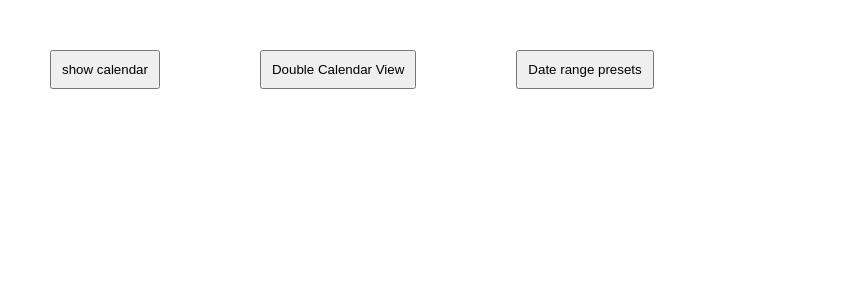
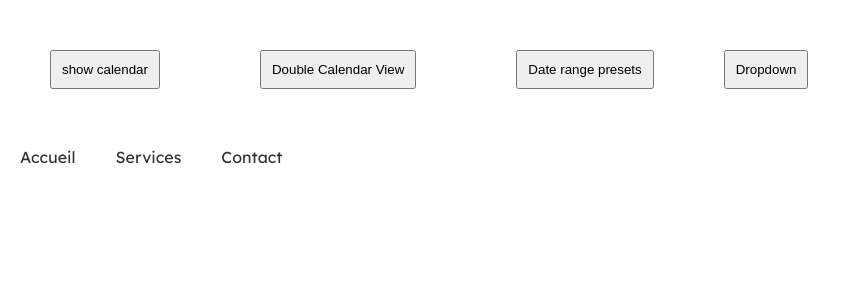
Before and after one commit to cesarvanel/my-components-pallet, a React (Vite) app: page / in a window 1280 px wide. Shown: the top 300 px of the page, without its empty margins (0-851 px from the left). Built offline with nearby package versions, Linux system fonts and the light colour scheme.

Commit message:
add a navbar component

```diff
--- a/src/App.tsx
+++ b/src/App.tsx
@@ -3,15 +3,22 @@ import { PopOver } from "./components/pop-over/pop-over";
 import { DoubleDatePicker } from "./components/date-picker/double-date-picker/double-date-picker";
 import { DateRangePreset } from "./components/date-picker/date-range-preset/date-range-preset";
 import { SimpleDatePicker } from "./components/date-picker/simple-date-picker/simple-date-picker";
+import { useDropDown } from "./components/drop-down/use-drop-down";
+import { DropDown } from "./components/drop-down/drop-down";
+import { Button } from "./components/button/button";
+import NavBar from "./components/navbar/nav-bar";
 
 const App = () => {
   const [showPopOver, setShowPopOver] = useState<boolean>(false);
   const [showDoubleCalendar, setShowDoubleCalendar] = useState<boolean>(false);
 
   const [showPresetRange, setShowPresetRange] = useState<boolean>(false);
+
+  const dropDownBehavior = useDropDown();
+
   return (
     <div>
-      <button
+      <Button
         onClick={() => {
           setShowPopOver(!showPopOver);
         }}
@@ -22,9 +29,9 @@ const App = () => {
         }}
       >
         show calendar
-      </button>
+      </Button>
 
-      <button
+      <Button
         onClick={() => {
           setShowDoubleCalendar(!showDoubleCalendar);
         }}
@@ -35,9 +42,9 @@ const App = () => {
         }}
       >
         Double Calendar View
-      </button>
+      </Button>
 
-      <button
+      <Button
         onClick={() => {
           setShowPresetRange(!showPresetRange);
         }}
@@ -48,7 +55,30 @@ const App = () => {
         }}
       >
         Date range presets
-      </button>
+      </Button>
+
+      <Button
+        onClick={dropDownBehavior.toggleDropdown}
+        style={{
+          margin: 20,
+          padding: 10,
+          pointerEvents: dropDownBehavior.isOpen ? "none" : undefined,
+        }}
+      >
+        Dropdown
+      </Button>
+
+      <DropDown
+        isOpen={dropDownBehavior.isOpen}
+        onClose={dropDownBehavior.onClose}
+        customStyles={{
+          width: 400,
+          height: 200,
+          borderRadius: 10,
+          padding: 10,
+          margin: 10,
+        }}
+      />
 
       <PopOver isOpen={showPopOver} onClose={() => setShowPopOver(false)}>
         <SimpleDatePicker isOpen={showPopOver} rangeMode />
@@ -74,11 +104,10 @@ const App = () => {
         isOpen={showPresetRange}
         onClose={() => setShowPresetRange(false)}
       >
-        <DateRangePreset
-          isOpen={showPresetRange}
-          rangeMode
-        />
+        <DateRangePreset isOpen={showPresetRange} />
       </PopOver>
+
+      <NavBar />
     </div>
   );
 };
--- /dev/null
+++ b/src/components/button/button.module.scss
@@ -0,0 +1,4 @@
+
+.Button{
+   cursor: pointer;
+}
--- /dev/null
+++ b/src/components/button/button.tsx
@@ -0,0 +1,11 @@
+import React from "react";
+import { ComponentProps } from "react";
+import styles from "./button.module.scss"
+
+interface ButtonProps extends ComponentProps<"button"> {
+  children: React.ReactNode;
+
+}
+export const Button: React.FC<ButtonProps> = ({ children, ...props }) => {
+  return <button className={styles["Button"]} {...props}>{children}</button>;
+};
--- a/src/components/drop-down/drop-down.module.scss
+++ b/src/components/drop-down/drop-down.module.scss
@@ -0,0 +1,16 @@
+.DropDown {
+  width: 100%;
+  max-height: 0;
+  opacity: 0;
+  position: absolute;
+  pointer-events: none;
+  transition: max-height 0.4s ease-in-out, opacity 0.4s ease-in-out,
+    background-color 0.4s ease-in-out;
+}
+
+.show {
+  max-height: 500px;
+  opacity: 1;
+  pointer-events: auto;
+  background-color: red;
+}
--- a/src/components/drop-down/drop-down.tsx
+++ b/src/components/drop-down/drop-down.tsx
@@ -1,12 +1,28 @@
-import React from "react"
+import React from "react";
+import { useClickOutSide } from "../../hooks/use-click-out-side";
 
+import styles from "./drop-down.module.scss";
+import { classNameModule } from "../../utils/class-name-module/classNameModule";
 
-export const DropDown:React.FC = () =>{
+const className = classNameModule(styles);
 
-   return (
+interface OwnProps {
+  onClose: () => void;
+  isOpen: boolean;
+  customStyles?:React.CSSProperties
+}
 
-      <div>
+export const DropDown: React.FC<OwnProps> = ({ onClose, isOpen,customStyles }) => {
+  const ref = useClickOutSide<HTMLDivElement>(() => onClose());
 
+  return (
+    <div ref={ref} style={customStyles} {...className("DropDown", { show: isOpen })}>
+      <div className={styles["content"]}>
+        Lorem ipsum dolor sit amet, consectetur adipisicing elit. Quo
+        voluptatibus hic quia! Rem ea eius nostrum suscipit odio eum? Totam
+        exercitationem provident incidunt vero alias at hic minima! Provident,
+        velit?
       </div>
-   )
-}
+    </div>
+  );
+};
--- a/src/components/drop-down/use-drop-down.ts
+++ b/src/components/drop-down/use-drop-down.ts
@@ -0,0 +1,25 @@
+import { useState } from "react"
+
+interface useDropDownBehavior{
+   onClose: () => void,
+   toggleDropdown: () => void,
+   isOpen: boolean
+}
+
+export const useDropDown = ():useDropDownBehavior =>{
+
+   const [isOpen, setIsOpen] = useState<boolean>(false)
+
+   const onClose = () =>{
+      setIsOpen(false)
+   }
+   const toggleDropdown = () =>{
+      setIsOpen(!isOpen)
+   }
+
+   return{
+      onClose,
+      toggleDropdown,
+      isOpen
+   }
+}
--- /dev/null
+++ b/src/components/navbar/nav-bar.module.scss
@@ -0,0 +1,41 @@
+.Navbar {
+  list-style: none;
+  padding: 0;
+  margin: 0;
+  display: flex;
+
+  .nav-item {
+    position: relative;
+    a {
+      text-decoration: none;
+      padding: 10px 20px;
+      display: block;
+      color: #333;
+    }
+  }
+
+  .dropdown-menu {
+    position: absolute;
+    top: 100%;
+    left: 0;
+    background-color: #fff;
+    box-shadow: 0 8px 16px rgba(0, 0, 0, 0.2);
+    list-style: none;
+    padding: 0;
+    margin: 0;
+    min-width: 200px;
+    transform: scale(0);
+    opacity: 0;
+    visibility: hidden;
+    transition: opacity 0.4s ease-in-out, transform 0.4s ease-in-out,
+      visibility 0.4s ease-in-out;
+    pointer-events: none;
+  }
+
+  .open {
+    opacity: 1;
+    transform: scale(1);
+    visibility: visible;
+    pointer-events: auto;
+  }
+}
--- /dev/null
+++ b/src/components/navbar/nav-bar.tsx
@@ -0,0 +1,68 @@
+import { useState } from "react";
+
+import styles from "./nav-bar.module.scss";
+import { classNameModule } from "../../utils/class-name-module/classNameModule";
+
+const className = classNameModule(styles);
+
+interface NavItem {
+  title: string;
+  submenu?: NavItem[];
+}
+
+const navItems: NavItem[] = [
+  { title: "Accueil" },
+  {
+    title: "Services",
+    submenu: [
+      { title: "Web Development" },
+      { title: "Design" },
+      { title: "SEO" },
+    ],
+  },
+  { title: "Contact" },
+];
+
+const NavBar: React.FC = () => {
+  const [openMenu, setOpenMenu] = useState<string | null>(null);
+
+  const handleMouseEnter = (title: string) => {
+    setOpenMenu(title);
+  };
+
+  const handleMouseLeave = () => {
+    setOpenMenu(null);
+  };
+
+  return (
+    <nav>
+      <ul className={styles["Navbar"]}>
+        {navItems.map((item) => (
+          <li
+            key={item.title}
+            className={styles["nav-item"]}
+            onMouseEnter={() => handleMouseEnter(item.title)}
+            onMouseLeave={handleMouseLeave}
+          >
+            <a href="#">{item.title}</a>
+            {item.submenu && openMenu === item.title && (
+              <ul
+                {...className("dropdown-menu", {
+                  open: openMenu === item.title,
+                })}
+              >
+                {item.submenu.map((subItem) => (
+                  <li key={subItem.title}>
+                    <a href="#">{subItem.title}</a>
+                  </li>
+                ))}
+              </ul>
+            )}
+          </li>
+        ))}
+      </ul>
+    </nav>
+  );
+};
+
+export default NavBar;
```
